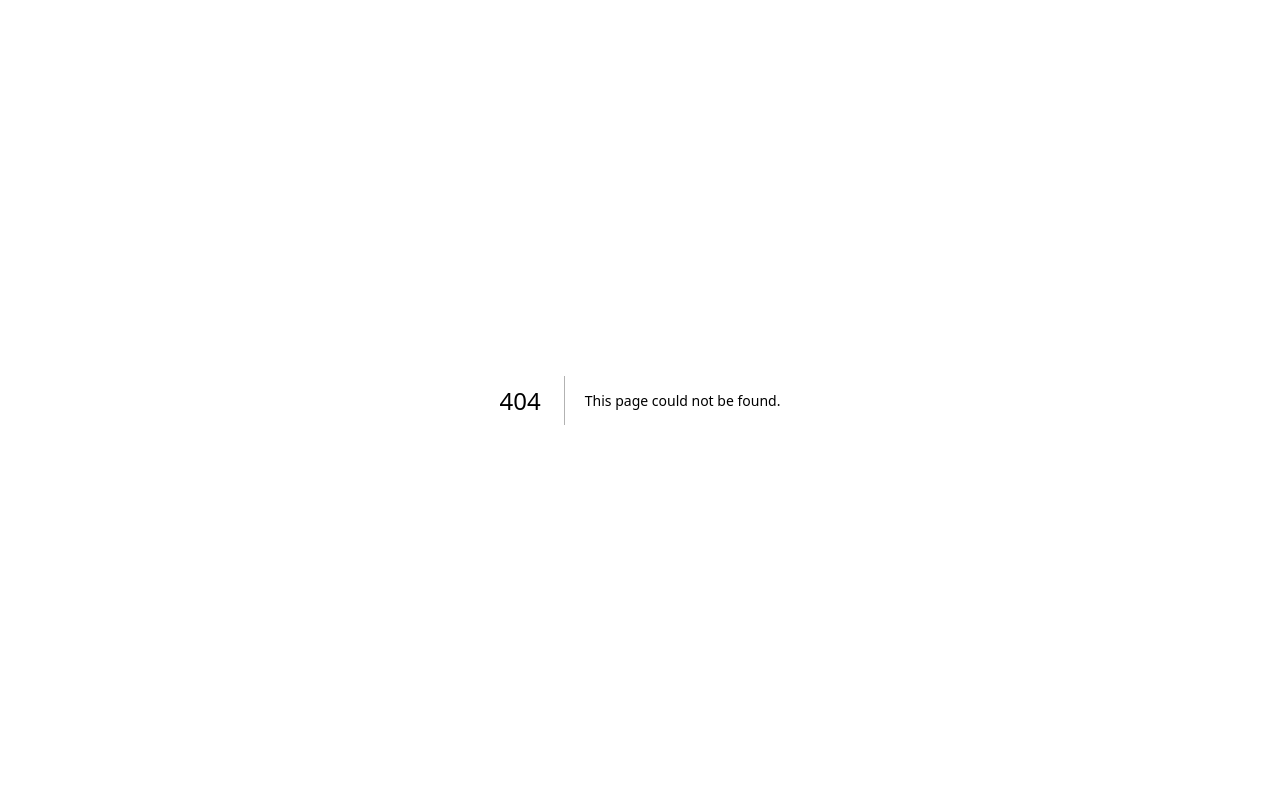
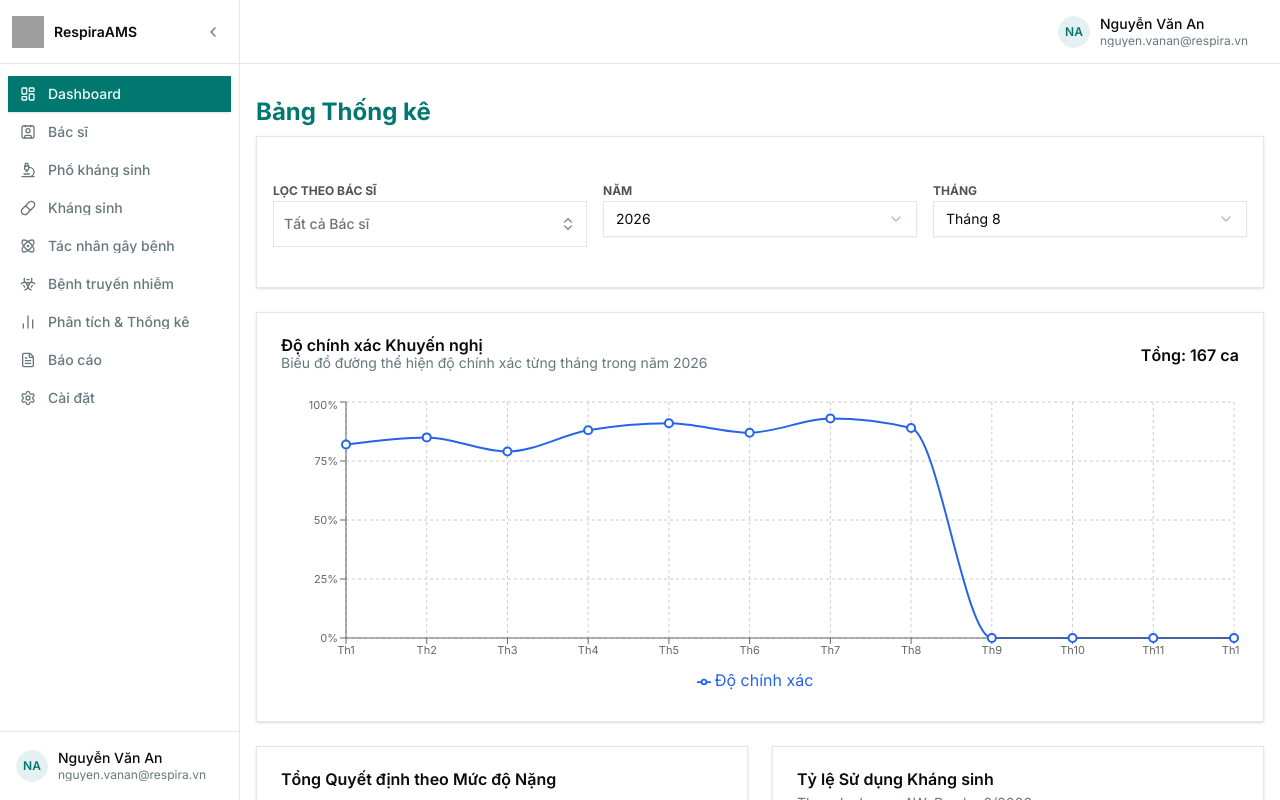
Before and after one commit to RespiraAMS/RespiraAMS-Frontend, a Next.js app in the folder respira-ams/: page /manage/dashboard in a window 1280 px wide. Before the commit this address had no page. Built offline with nearby package versions, Linux system fonts and the light colour scheme; grey boxes are pictures that could not be loaded.

Commit message:
fix(dashboard): Change the URL from /dashboard to /manage/dashboard.

```diff
--- a/respira-ams/src/app/dashboard/layout.tsx
+++ b/respira-ams/src/app/manage/layout.tsx
@@ -1,7 +1,7 @@
 import { ManagerSidebar } from "@/features/manager/components/ManagerSidebar";
 import { ManagerHeader } from "@/features/manager/components/ManagerHeader";
 
-export default function DashboardLayout({
+export default function ManageLayout({
 	children,
 }: {
 	children: React.ReactNode;
--- a/respira-ams/src/features/manager/components/ManagerHeader.tsx
+++ b/respira-ams/src/features/manager/components/ManagerHeader.tsx
@@ -5,7 +5,7 @@ import { SearchInput } from "./SearchInput";
 import { AccountSection } from "./AccountSection";
 
 // Các path không hiển thị search bar
-const HIDE_SEARCH_PATHS = ["/dashboard", "/manager/diseases/"];
+const HIDE_SEARCH_PATHS = ["/manage/dashboard", "/manager/diseases/"];
 
 export function ManagerHeader() {
 	const pathname = usePathname();
--- a/respira-ams/src/features/manager/components/ManagerSidebar.tsx
+++ b/respira-ams/src/features/manager/components/ManagerSidebar.tsx
@@ -39,7 +39,7 @@ interface NavItem {
 }
 
 const NAV_ITEMS: NavItem[] = [
-	{ icon: LayoutDashboard, label: "Dashboard", href: "/dashboard" },
+	{ icon: LayoutDashboard, label: "Dashboard", href: "/manage/dashboard" },
 	{ icon: Contact, label: "Bác sĩ", href: "/manager/doctors" },
 	{ icon: Microscope, label: "Phổ kháng sinh", href: "/manager/antibiotic-spectra" },
 	{ icon: Pill, label: "Kháng sinh", href: "/manager/antibiotics" },
```
Also changed, not shown: respira-ams/src/app/manage/dashboard/page.tsx (renamed from respira-ams/src/app/dashboard/page.tsx).
